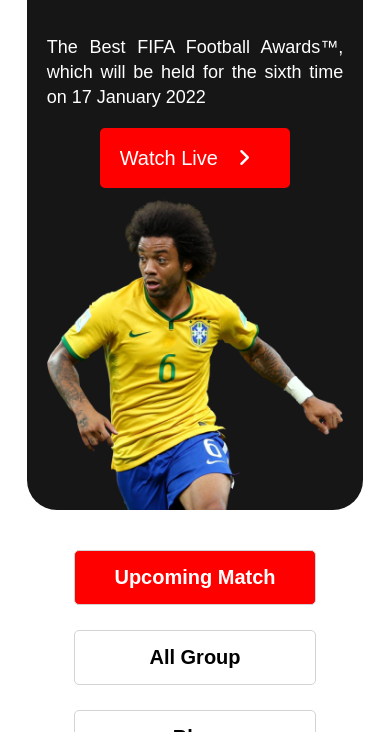
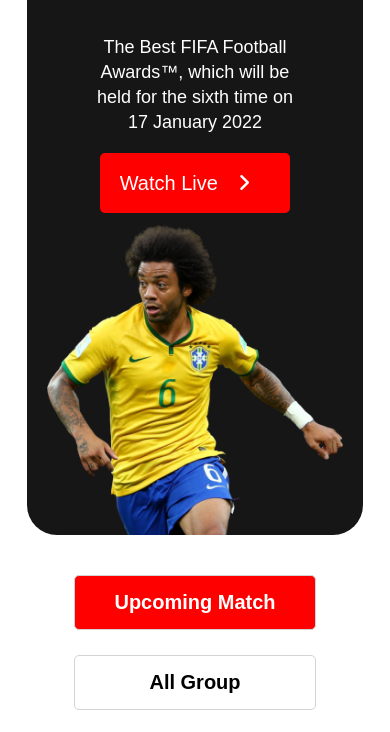
Before and after one commit to Morsalin3/assignment-2, a plain HTML site: page index2.html in a window 390 px wide. Shown: the part 99-831 px from the top of the page. Drawn offline with Linux system fonts and the light colour scheme.

Commit message:
de changed

```diff
--- a/style.css
+++ b/style.css
@@ -268,6 +268,9 @@
         margin-bottom: 10px;
 
     }
+    .banner-desc{
+        width: 70%;
+    }
     .description h1{
         font-size: 30px;
         text-align: center;
--- a/style2.css
+++ b/style2.css
@@ -276,8 +276,11 @@
         text-align: center;
 
     }
+    .banner-desc{
+        width: 70%;
+    }
     .description p{
-        text-align: justify;
+        text-align: center;
     }
     .description a,.fa-angle-right{
         font-size: 20px;
```
